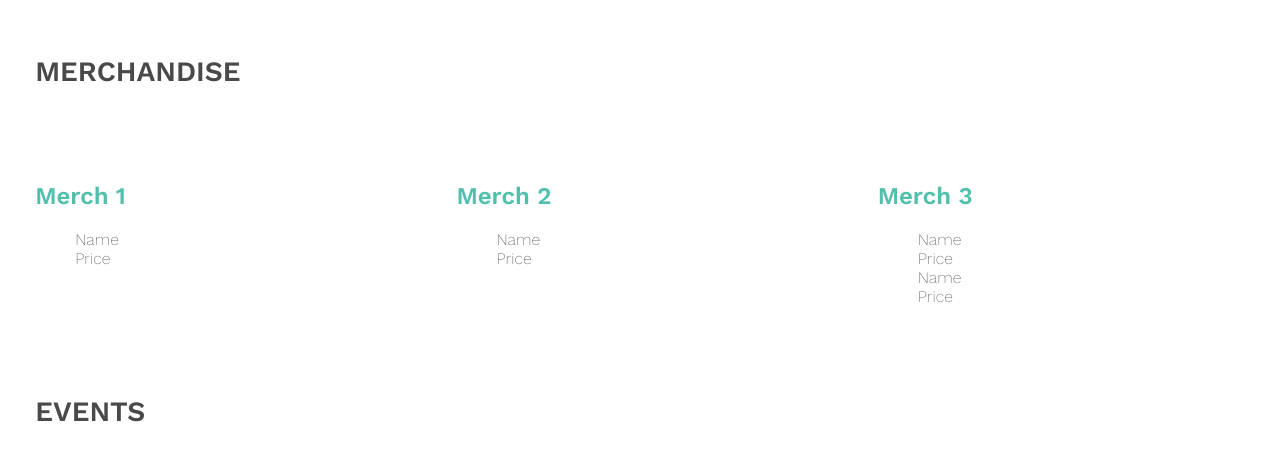
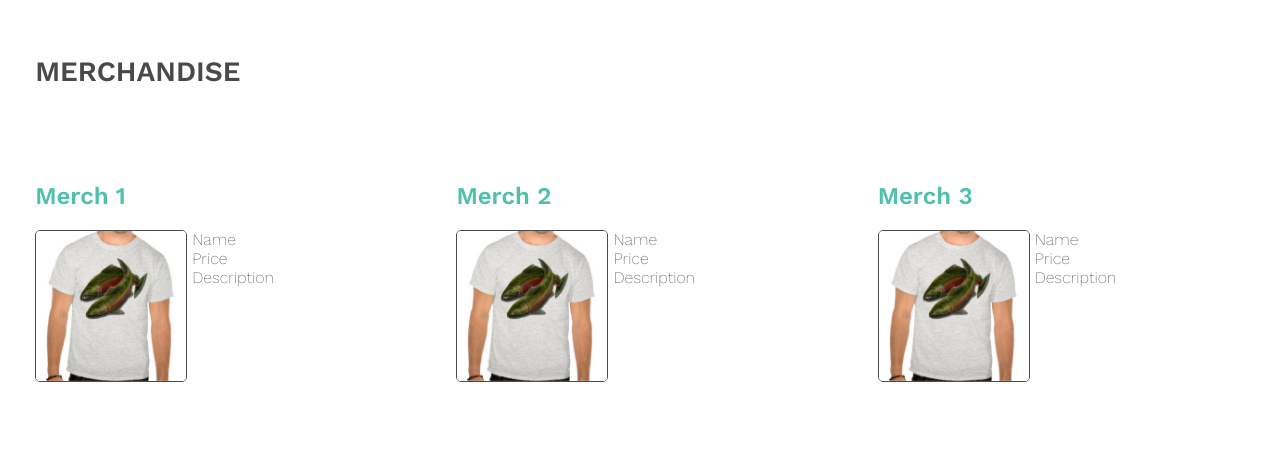
Before and after one commit to tlwirtz/cf-sea201-cookie-stand, a plain HTML site: page index.html in a window 1280 px wide. Shown: the part 328-788 px from the top of the page. Drawn offline with nearby package versions, Linux system fonts and the light colour scheme.

Commit message:
added more styling to merch.

```diff
--- a/css/style.css
+++ b/css/style.css
@@ -203,6 +203,18 @@ ul.no-bullets {
   text-align: center;
 }
 
+img.merch {
+  width: 150px;
+  height: 150px;
+  border-width: thin;
+  border-style: solid;
+  border-color: rgba(73, 74, 73, 1);
+  border-radius: 5px;
+  display: inline-block;
+  float: left;
+  margin-right: 5px;
+}
+
 
 /* The Main Color */
 .rgba-primary-0  { background-color: rgba(248, 104, 121, 1); }
--- a/index.html
+++ b/index.html
@@ -30,25 +30,29 @@
     <h1>Merchandise</h1>
     <section class="three-col">
       <h2>Merch 1</h2>
+      <img src="imgs/shirt.jpg" alt="An Awesome Shirt" class="merch">
       <ul class="no-bullets">
         <li>Name</li>
         <li>Price</li>
+        <li>Description</li>
       </ul>
     </section>
     <section class="three-col">
       <h2>Merch 2</h2>
+      <img src="imgs/shirt.jpg" alt="An Awesome Shirt" class="merch">
       <ul class="no-bullets">
         <li>Name</li>
         <li>Price</li>
+        <li>Description</li>
       </ul>
     </section>
     <section class="three-col">
       <h2>Merch 3</h2>
+      <img src="imgs/shirt.jpg" alt="An Awesome Shirt" class="merch">
       <ul class="no-bullets">
         <li>Name</li>
         <li>Price</li>
-        <li>Name</li>
-        <li>Price</li>
+        <li>Description</li>
       </ul>
     </section>
   </section>
```
Also changed, not shown: imgs/shirt.jpg (added).
